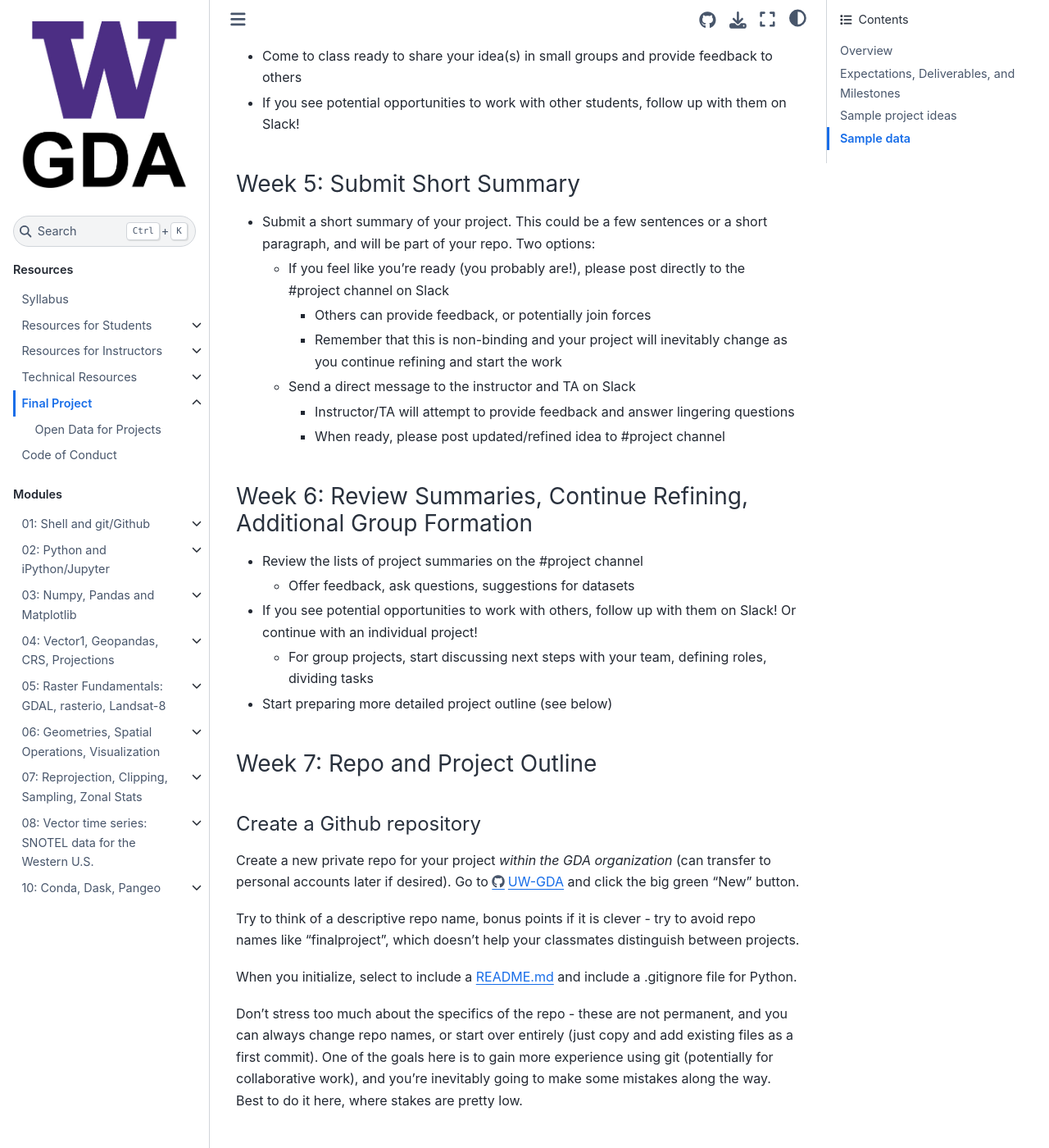
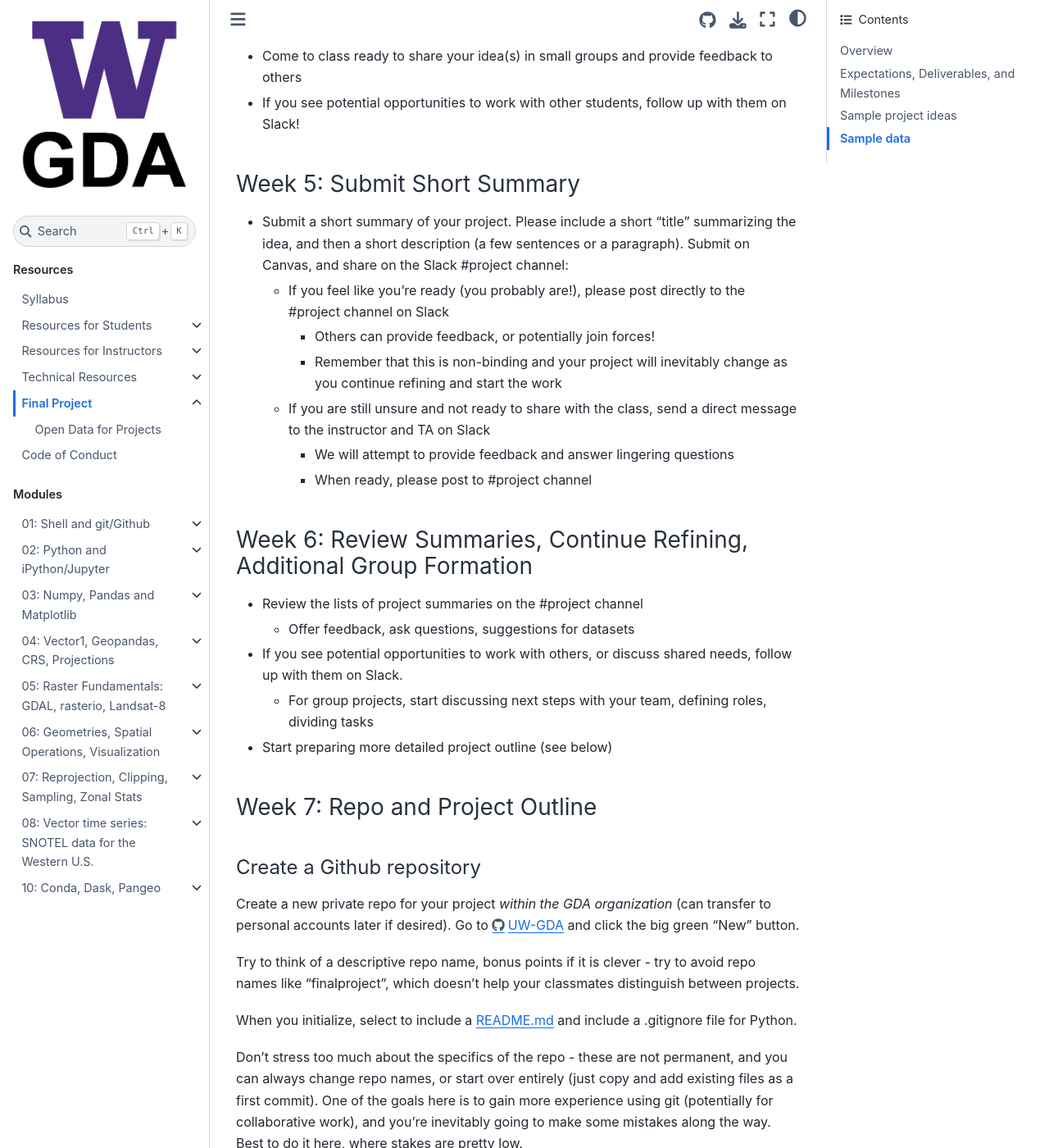
Before and after one commit to UW-GDA/jupyterbook, a Jupyter Book: the page built from book/resources/project/README.md, in a window 1280 px wide and 1400 px high, scrolled down 1236 px. Shown: the whole window at 82% size. Built offline with Jupyter Book 1.0.4 settings and Sphinx 7.4.7 and the Sphinx Book theme 1.1.4, drawn with Linux system fonts in a browser that asks for light colours; pages that are not in the unit, such as notebooks, are missing from menus.

Commit message:
Update project summary text

```diff
--- a/book/resources/project/README.md
+++ b/book/resources/project/README.md
@@ -27,18 +27,18 @@ You have multiple options:
 * If you see potential opportunities to work with other students, follow up with them on Slack!
 
 ### Week 5: Submit Short Summary
-* Submit a short summary of your project. This could be a few sentences or a short paragraph, and will be part of your repo. Two options:
+* Submit a short summary of your project. Please include a short "title" summarizing the idea, and then a short description (a few sentences or a paragraph). Submit on Canvas, and share on the Slack #project channel:
    * If you feel like you're ready (you probably are!), please post directly to the #project channel on Slack
-      * Others can provide feedback, or potentially join forces
+      * Others can provide feedback, or potentially join forces!
       * Remember that this is non-binding and your project will inevitably change as you continue refining and start the work
-   * Send a direct message to the instructor and TA on Slack
-      * Instructor/TA will attempt to provide feedback and answer lingering questions
-      * When ready, please post updated/refined idea to #project channel
+   * If you are still unsure and not ready to share with the class, send a direct message to the instructor and TA on Slack
+      * We will attempt to provide feedback and answer lingering questions
+      * When ready, please post to #project channel
 
 ### Week 6: Review Summaries, Continue Refining, Additional Group Formation
 * Review the lists of project summaries on the #project channel
    * Offer feedback, ask questions, suggestions for datasets
-* If you see potential opportunities to work with others, follow up with them on Slack! Or continue with an individual project!
+* If you see potential opportunities to work with others, or discuss shared needs, follow up with them on Slack.
    * For group projects, start discussing next steps with your team, defining roles, dividing tasks
 * Start preparing more detailed project outline (see below)
 
```
